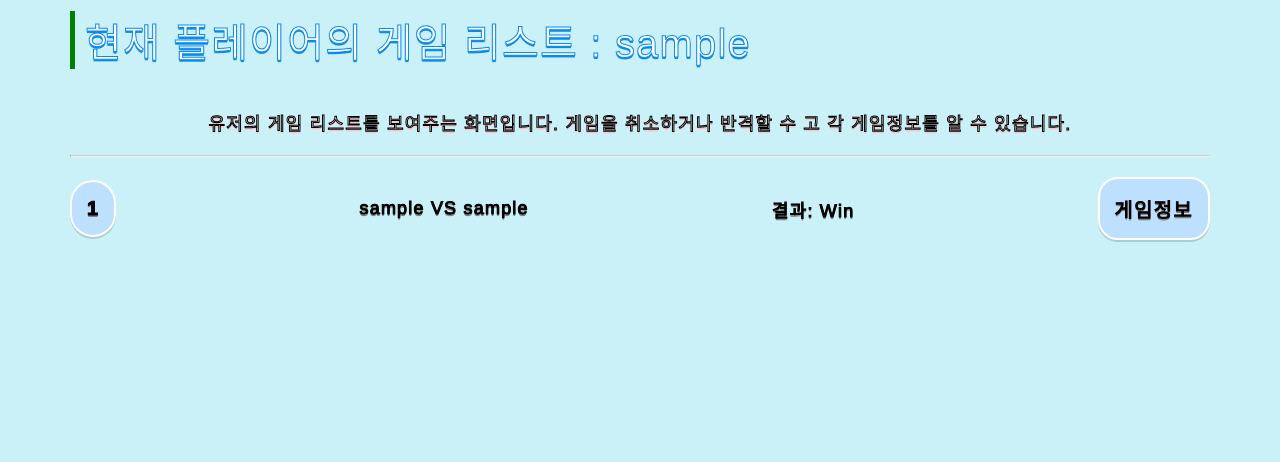
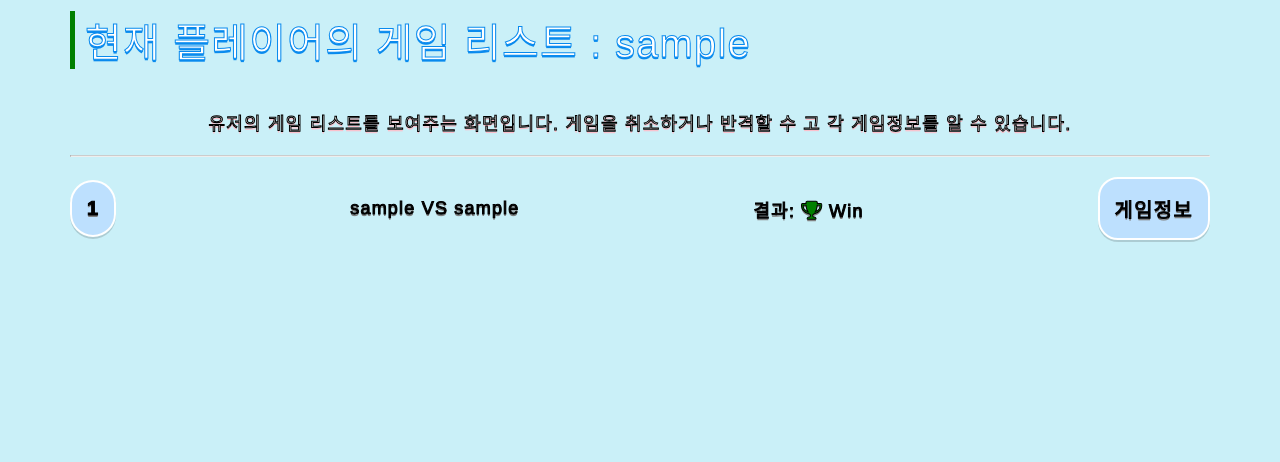
Before and after one commit to Pirogramming-20/Piro20_CardGame_2, a Django app: page /list/ in a window 1280 px wide. Shown: the part 219-681 px from the top of the page. Run offline with Django 5.2, Linux system fonts and the light colour scheme; a user stored in the database is signed in; tables that the repository leaves empty hold one stand-in row (values such as "Sample post"); some libraries are stand-ins or nearby versions; some web fonts are replaced.

Commit message:
[style] win,lose

```diff
--- a/static/css/gamelist.css
+++ b/static/css/gamelist.css
@@ -131,3 +131,15 @@
     align-self: auto;
 
 } */
+
+.win-icon {
+    color: green;
+}
+
+.lose-icon {
+    color: red;
+}
+
+.draw-icon {
+    color: orange;
+}
--- a/templates/base.html
+++ b/templates/base.html
@@ -8,6 +8,8 @@
     <link rel="stylesheet" href="{% static 'css/style.css' %}" />
     <link rel="stylesheet" href="{% static 'css/header_fix.css' %}" />
     <link href="https://cdn.jsdelivr.net/npm/remixicon@4.1.0/fonts/remixicon.css" rel="stylesheet"/>
+    <link rel="stylesheet" href="https://cdnjs.cloudflare.com/ajax/libs/font-awesome/6.0.0-beta3/css/all.min.css">
+
     <script src="{% static 'javascript/main.js' %}" defer></script>
     <title>PIROGRAM CARDGAME</title>
   </head>
--- a/templates/cardgame/gameList.html
+++ b/templates/cardgame/gameList.html
@@ -31,18 +31,19 @@
                     {% endif %}
                     {% else %}
                     <div class="game-result">
-
                         결과:
                         {% if game.winner %}
                             {% if game.winner.user == user %}
-                            Win
+                                <i class="fas fa-trophy win-icon"></i> Win
                             {% else %}
-                            Lose
+                                <i class="fas fa-skull-crossbones lose-icon"></i> Lose
                             {% endif %}
                         {% else %}
-                        Draw
+                            <i class="fas fa-handshake draw-icon"></i> Draw
                         {% endif %}
                     </div>
+
+
 
 
                 {% endif %}
```
Lines whose indentation alone changed are shown as unchanged.
